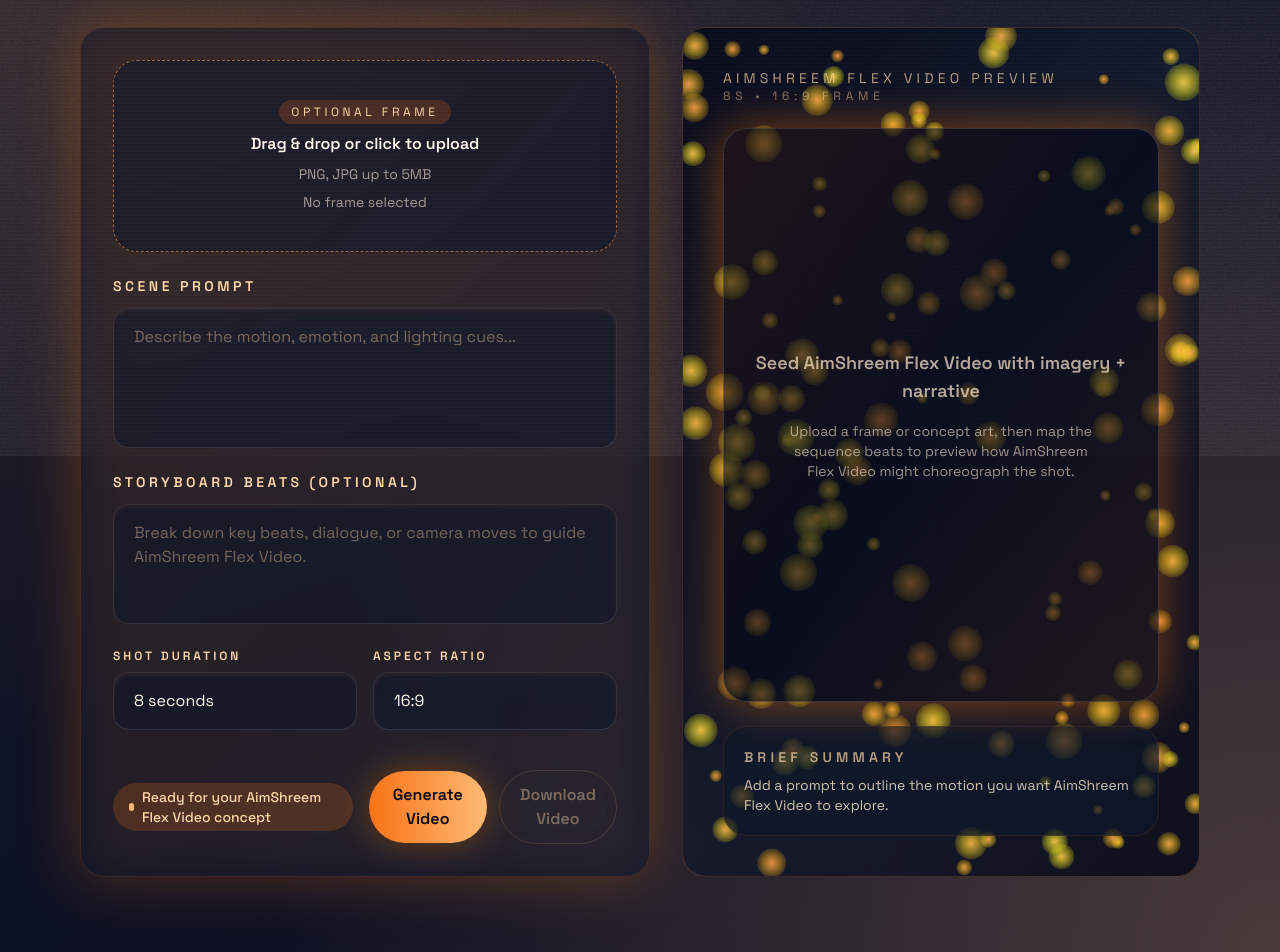
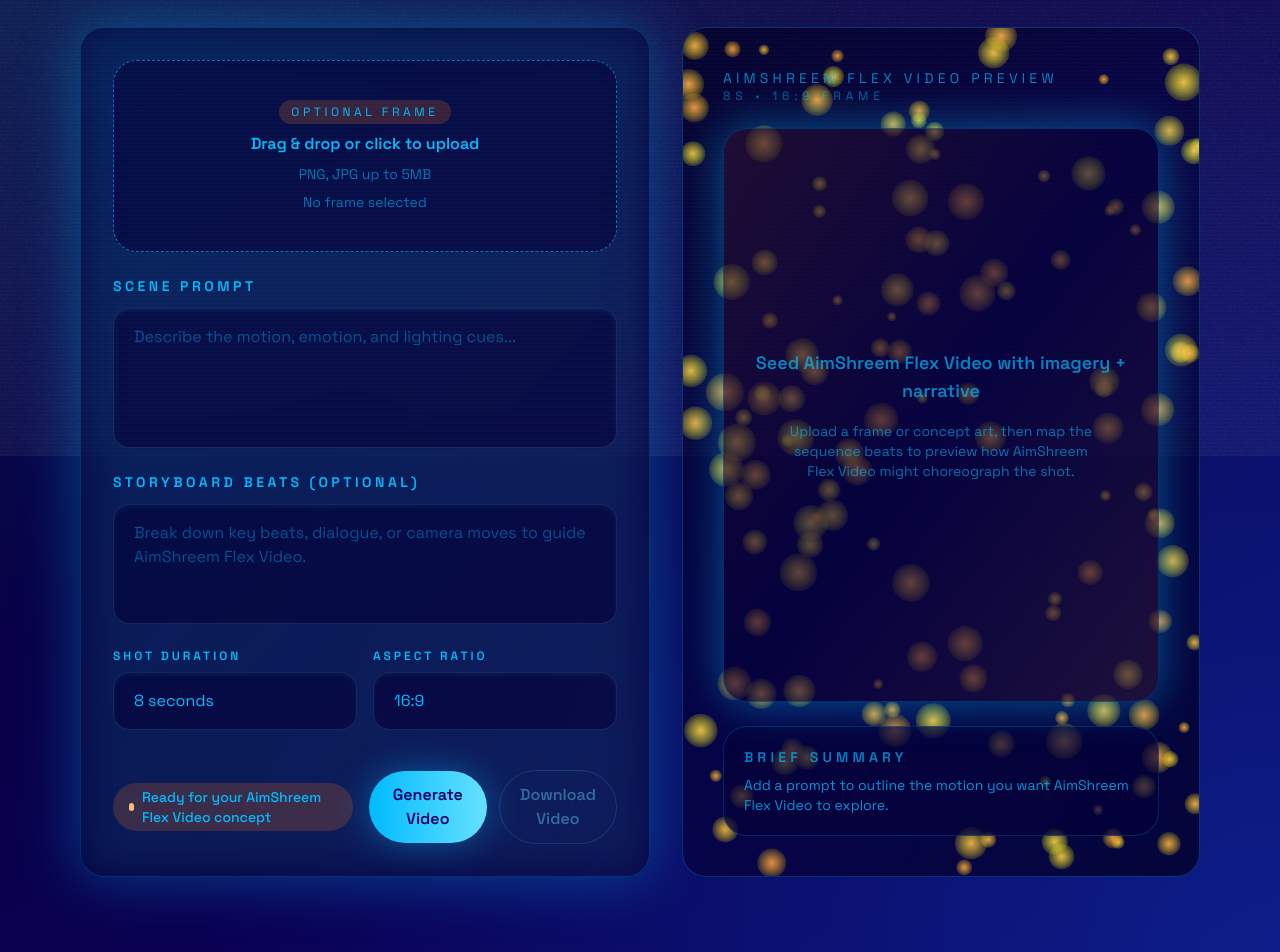
Before and after one commit to RB-DesignTech/aimshreemvfx, a Next.js app: page /curio-flex-video in a window 1280 px wide. Shown: the part 344-1296 px from the top of the page. Built offline with nearby package versions, Linux system fonts and the light colour scheme.

Commit message:
feat: refresh palette with electric blue theme

```diff
--- a/app/curio-flex-video/page.tsx
+++ b/app/curio-flex-video/page.tsx
@@ -163,11 +163,11 @@
       </div>
 
       <header className="flex flex-col gap-4 text-center sm:gap-6">
-        <p className="text-sm uppercase tracking-[0.4em] text-orange-200/70">AimShreem Flex Video Story Lab</p>
-        <h1 className="text-4xl font-semibold tracking-tight text-orange-50 sm:text-5xl md:text-6xl">
+        <p className="text-sm uppercase tracking-[0.4em] text-[#00bbff]/70">AimShreem Flex Video Story Lab</p>
+        <h1 className="text-4xl font-semibold tracking-tight text-[#00bbff] sm:text-5xl md:text-6xl">
           Animate your concept
         </h1>
-        <p className="mx-auto max-w-2xl text-lg text-orange-100/80">
+        <p className="mx-auto max-w-2xl text-lg text-[#00bbff]/80">
           Feed AimShreem Flex Video a reference frame and narrative brief to conjure motion-first concept art, tailored for your
           next shot.
         </p>
@@ -190,17 +190,17 @@
             }}
           >
             <div className="flex flex-col items-center gap-2">
-              <span className="rounded-full bg-orange-500/20 px-3 py-1 text-xs uppercase tracking-[0.3em] text-orange-200">
+              <span className="rounded-full bg-orange-500/20 px-3 py-1 text-xs uppercase tracking-[0.3em] text-[#00bbff]">
                 Optional Frame
               </span>
-              <p className="text-base font-semibold text-orange-50">Drag & drop or click to upload</p>
-              <p className="text-sm text-orange-100/60">PNG, JPG up to 5MB</p>
+              <p className="text-base font-semibold text-[#00bbff]">Drag & drop or click to upload</p>
+              <p className="text-sm text-[#00bbff]/60">PNG, JPG up to 5MB</p>
               {referenceName ? (
-                <div className="flex flex-col items-center gap-1 text-orange-100/80">
+                <div className="flex flex-col items-center gap-1 text-[#00bbff]/80">
                   <p className="text-sm">Loaded: {referenceName}</p>
                   <button
                     type="button"
-                    className="text-xs uppercase tracking-[0.3em] text-orange-300/80 hover:text-orange-200"
+                    className="text-xs uppercase tracking-[0.3em] text-[#66e1ff]/80 hover:text-[#00bbff]"
                     onClick={(event) => {
                       event.stopPropagation();
                       onRemoveReference();
@@ -210,7 +210,7 @@
                   </button>
                 </div>
               ) : (
-                <p className="text-sm text-orange-100/60">No frame selected</p>
+                <p className="text-sm text-[#00bbff]/60">No frame selected</p>
               )}
             </div>
           </div>
@@ -223,7 +223,7 @@
           />
 
           <div className="flex flex-col gap-3">
-            <label className="text-sm font-semibold uppercase tracking-[0.25em] text-orange-200">Scene Prompt</label>
+            <label className="text-sm font-semibold uppercase tracking-[0.25em] text-[#00bbff]">Scene Prompt</label>
             <textarea
               value={prompt}
               onChange={(event) => setPrompt(event.target.value)}
@@ -233,7 +233,7 @@
           </div>
 
           <div className="flex flex-col gap-3">
-            <label className="text-sm font-semibold uppercase tracking-[0.25em] text-orange-200">Storyboard Beats (optional)</label>
+            <label className="text-sm font-semibold uppercase tracking-[0.25em] text-[#00bbff]">Storyboard Beats (optional)</label>
             <textarea
               value={storyboard}
               onChange={(event) => setStoryboard(event.target.value)}
@@ -244,7 +244,7 @@
 
           <div className="grid gap-4 sm:grid-cols-2">
             <div className="flex flex-col gap-2">
-              <label className="text-xs font-semibold uppercase tracking-[0.25em] text-orange-200">Shot Duration</label>
+              <label className="text-xs font-semibold uppercase tracking-[0.25em] text-[#00bbff]">Shot Duration</label>
               <select
                 value={shotDuration}
                 onChange={(event) => setShotDuration(event.target.value)}
@@ -256,7 +256,7 @@
               </select>
             </div>
             <div className="flex flex-col gap-2">
-              <label className="text-xs font-semibold uppercase tracking-[0.25em] text-orange-200">Aspect Ratio</label>
+              <label className="text-xs font-semibold uppercase tracking-[0.25em] text-[#00bbff]">Aspect Ratio</label>
               <select
                 value={aspectRatio}
                 onChange={(event) => setAspectRatio(event.target.value)}
@@ -271,7 +271,7 @@
           </div>
 
           {referenceImage && (
-            <p className="text-xs text-orange-200/70">
+            <p className="text-xs text-[#00bbff]/70">
               Reference-guided runs are locked to 8 seconds and a 16:9 frame on Veo 3.1.
             </p>
           )}
@@ -282,7 +282,7 @@
                 <span className="inline-flex h-2 w-2 rounded-full bg-orange-300 shadow-neon" />
                 {statusMessages[status]}
               </span>
-              {error && <span className="text-sm text-orange-200/70">{error}</span>}
+              {error && <span className="text-sm text-[#00bbff]/70">{error}</span>}
             </div>
             <div className="flex items-center gap-3">
               <button
@@ -305,15 +305,15 @@
           </div>
         </div>
 
-        <div className="relative overflow-hidden rounded-3xl border border-orange-400/20 bg-gradient-to-br from-slate-950/80 via-slate-900/70 to-slate-950/80 p-6 sm:p-10">
+        <div className="relative overflow-hidden rounded-3xl border border-[#00bbff]/25 bg-gradient-to-br from-[#030028]/80 via-[#05003a]/70 to-[#030028]/80 p-6 sm:p-10">
           <div className="absolute inset-0">
             <Particles className="h-full w-full" />
           </div>
           <div className="relative z-10 flex h-full flex-col gap-6">
             <div className="flex flex-col gap-2 sm:flex-row sm:items-center sm:justify-between">
               <div>
-                <p className="text-sm uppercase tracking-[0.3em] text-orange-200/70">AimShreem Flex Video Preview</p>
-                <p className="text-xs uppercase tracking-[0.4em] text-orange-200/50">
+                <p className="text-sm uppercase tracking-[0.3em] text-[#00bbff]/70">AimShreem Flex Video Preview</p>
+                <p className="text-xs uppercase tracking-[0.4em] text-[#00bbff]/50">
                   {shotDuration}s &bull; {aspectRatio} frame
                 </p>
               </div>
@@ -324,7 +324,7 @@
                 </div>
               )}
             </div>
-            <div className="relative flex-1 overflow-hidden rounded-3xl border border-orange-200/20 bg-slate-950/60 shadow-neon aspect-video min-h-[360px] sm:min-h-[420px]">
+            <div className="relative flex-1 overflow-hidden rounded-3xl border border-[#00bbff]/25 bg-[#05003a]/60 shadow-neon aspect-video min-h-[360px] sm:min-h-[420px]">
               {resultUrl ? (
                 <video
                   key={resultUrl}
@@ -345,9 +345,9 @@
                   className="object-cover opacity-80"
                 />
               ) : (
-                <div className="flex h-full w-full flex-col items-center justify-center gap-4 text-center text-orange-100/70">
+                <div className="flex h-full w-full flex-col items-center justify-center gap-4 text-center text-[#00bbff]/70">
                   <p className="text-lg font-semibold">Seed AimShreem Flex Video with imagery + narrative</p>
-                  <p className="max-w-xs text-sm text-orange-100/60">
+                  <p className="max-w-xs text-sm text-[#00bbff]/60">
                     Upload a frame or concept art, then map the sequence beats to preview how AimShreem Flex Video might choreograph
                     the shot.
                   </p>
@@ -355,15 +355,15 @@
               )}
               <div className="pointer-events-none absolute inset-0 bg-gradient-to-br from-orange-500/10 via-transparent to-orange-400/10" />
             </div>
-            <div className="rounded-3xl border border-orange-500/10 bg-slate-900/70 p-5 text-sm text-orange-100/70">
-              <p className="font-semibold uppercase tracking-[0.3em] text-orange-200/70">Brief Summary</p>
-              <p className="mt-2 text-orange-100/80">
+            <div className="rounded-3xl border border-[#00bbff]/20 bg-[#05003a]/70 p-5 text-sm text-[#00bbff]/70">
+              <p className="font-semibold uppercase tracking-[0.3em] text-[#00bbff]/70">Brief Summary</p>
+              <p className="mt-2 text-[#00bbff]/80">
                 {prompt ? prompt : "Add a prompt to outline the motion you want AimShreem Flex Video to explore."}
               </p>
               {storyboard && (
-                <p className="mt-3 text-xs uppercase tracking-[0.3em] text-orange-200/60">Storyboard Beats</p>
+                <p className="mt-3 text-xs uppercase tracking-[0.3em] text-[#00bbff]/60">Storyboard Beats</p>
               )}
-              {storyboard && <p className="mt-1 text-orange-100/70">{storyboard}</p>}
+              {storyboard && <p className="mt-1 text-[#00bbff]/70">{storyboard}</p>}
             </div>
           </div>
         </div>
--- a/app/globals.css
+++ b/app/globals.css
@@ -7,11 +7,11 @@
 }
 
 body {
-  @apply bg-slate-950 text-white;
-  background-image: radial-gradient(circle at top left, rgba(255, 122, 0, 0.2), transparent 60%),
-    radial-gradient(circle at bottom right, rgba(255, 184, 107, 0.25), transparent 55%),
-    linear-gradient(135deg, rgba(15, 23, 42, 0.9), rgba(15, 15, 35, 0.95));
-  background-blend-mode: screen, screen, normal;
+  @apply bg-[#0d0063] text-[#00bbff];
+  background-image: radial-gradient(circle at top left, rgba(0, 187, 255, 0.18), transparent 55%),
+    radial-gradient(circle at bottom right, rgba(0, 119, 255, 0.25), transparent 60%),
+    linear-gradient(150deg, rgba(3, 0, 40, 0.95), rgba(13, 0, 99, 0.92));
+  background-blend-mode: screen, lighten, normal;
   min-height: 100vh;
   position: relative;
   overflow-x: hidden;
@@ -45,15 +45,15 @@
 }
 
 .glow-card {
-  @apply relative overflow-hidden rounded-3xl border border-orange-500/20 bg-slate-900/60 shadow-[0_0_60px_rgba(255,122,0,0.3)] backdrop-blur-xl;
+  @apply relative overflow-hidden rounded-3xl border border-[#00bbff]/25 bg-[#05003a]/70 shadow-[0_0_60px_rgba(0,187,255,0.35)] backdrop-blur-xl;
 }
 
 .glow-card::before {
   content: "";
   position: absolute;
   inset: -1px;
-  background: linear-gradient(135deg, rgba(255, 122, 0, 0.6), rgba(255, 184, 107, 0.35));
-  opacity: 0.2;
+  background: linear-gradient(135deg, rgba(0, 187, 255, 0.6), rgba(102, 225, 255, 0.4));
+  opacity: 0.28;
   filter: blur(24px);
   z-index: 0;
 }
@@ -64,21 +64,21 @@
 }
 
 .button-primary {
-  @apply flex items-center justify-center gap-2 rounded-full bg-gradient-to-r from-orange-500 to-orange-300 px-6 py-3 font-semibold text-slate-950 shadow-[0_0_35px_rgba(255,122,0,0.35)] transition hover:scale-105 hover:shadow-[0_0_45px_rgba(255,122,0,0.55)] focus-visible:outline focus-visible:outline-2 focus-visible:outline-offset-2 focus-visible:outline-orange-200 disabled:cursor-not-allowed disabled:opacity-50;
+  @apply flex items-center justify-center gap-2 rounded-full bg-gradient-to-r from-[#00bbff] to-[#66e1ff] px-6 py-3 font-semibold text-[#0d0063] shadow-[0_0_35px_rgba(0,187,255,0.4)] transition hover:scale-105 hover:shadow-[0_0_45px_rgba(0,187,255,0.6)] focus-visible:outline focus-visible:outline-2 focus-visible:outline-offset-2 focus-visible:outline-[#66e1ff] disabled:cursor-not-allowed disabled:opacity-50;
 }
 
 .button-secondary {
-  @apply flex items-center justify-center gap-2 rounded-full border border-orange-300/40 px-5 py-3 font-semibold text-orange-200 transition hover:bg-orange-500/10 focus-visible:outline focus-visible:outline-2 focus-visible:outline-offset-2 focus-visible:outline-orange-200 disabled:cursor-not-allowed disabled:opacity-40;
+  @apply flex items-center justify-center gap-2 rounded-full border border-[#66e1ff]/40 px-5 py-3 font-semibold text-[#66e1ff] transition hover:bg-[#00bbff]/10 focus-visible:outline focus-visible:outline-2 focus-visible:outline-offset-2 focus-visible:outline-[#66e1ff] disabled:cursor-not-allowed disabled:opacity-40;
 }
 
 .input-field {
-  @apply w-full rounded-2xl border border-white/10 bg-slate-900/60 px-5 py-4 text-base text-orange-50 placeholder:text-orange-200/40 shadow-inner shadow-orange-500/10 focus:border-orange-400/80 focus:outline-none focus:ring-2 focus:ring-orange-400/40;
+  @apply w-full rounded-2xl border border-white/10 bg-[#05003a]/60 px-5 py-4 text-base text-[#00bbff] placeholder:text-[#00bbff]/40 shadow-inner shadow-[#00bbff]/10 focus:border-[#66e1ff]/70 focus:outline-none focus:ring-2 focus:ring-[#66e1ff]/40;
 }
 
 .drop-zone {
-  @apply flex h-48 w-full flex-col items-center justify-center gap-3 rounded-3xl border border-dashed border-orange-400/60 bg-slate-900/60 text-center text-orange-100/80 transition hover:border-orange-200 hover:bg-slate-900/80;
+  @apply flex h-48 w-full flex-col items-center justify-center gap-3 rounded-3xl border border-dashed border-[#00bbff]/60 bg-[#05003a]/60 text-center text-[#00bbff]/80 transition hover:border-[#66e1ff] hover:bg-[#05003a]/80;
 }
 
 .status-pill {
-  @apply inline-flex items-center gap-2 rounded-full bg-orange-500/20 px-4 py-1 text-sm font-medium text-orange-200;
+  @apply inline-flex items-center gap-2 rounded-full bg-orange-500/20 px-4 py-1 text-sm font-medium text-[#00bbff];
 }
--- a/tailwind.config.ts
+++ b/tailwind.config.ts
@@ -31,7 +31,7 @@
         },
       },
       boxShadow: {
-        neon: "0 0 45px rgba(255, 122, 0, 0.45)",
+        neon: "0 0 45px rgba(0, 187, 255, 0.45)",
       },
     },
   },
```
Also changed, not shown: app/page.tsx (+15 -15 lines).
